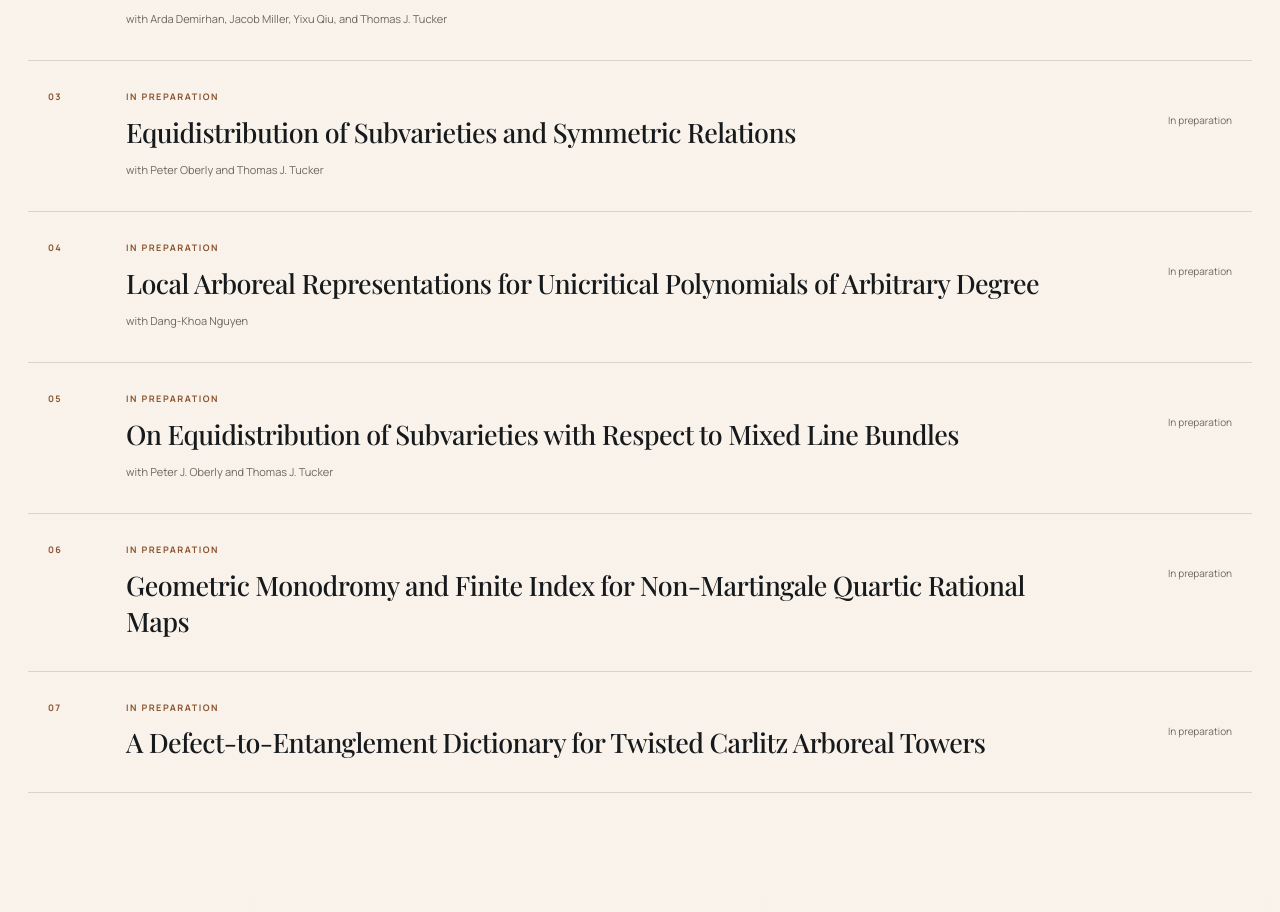
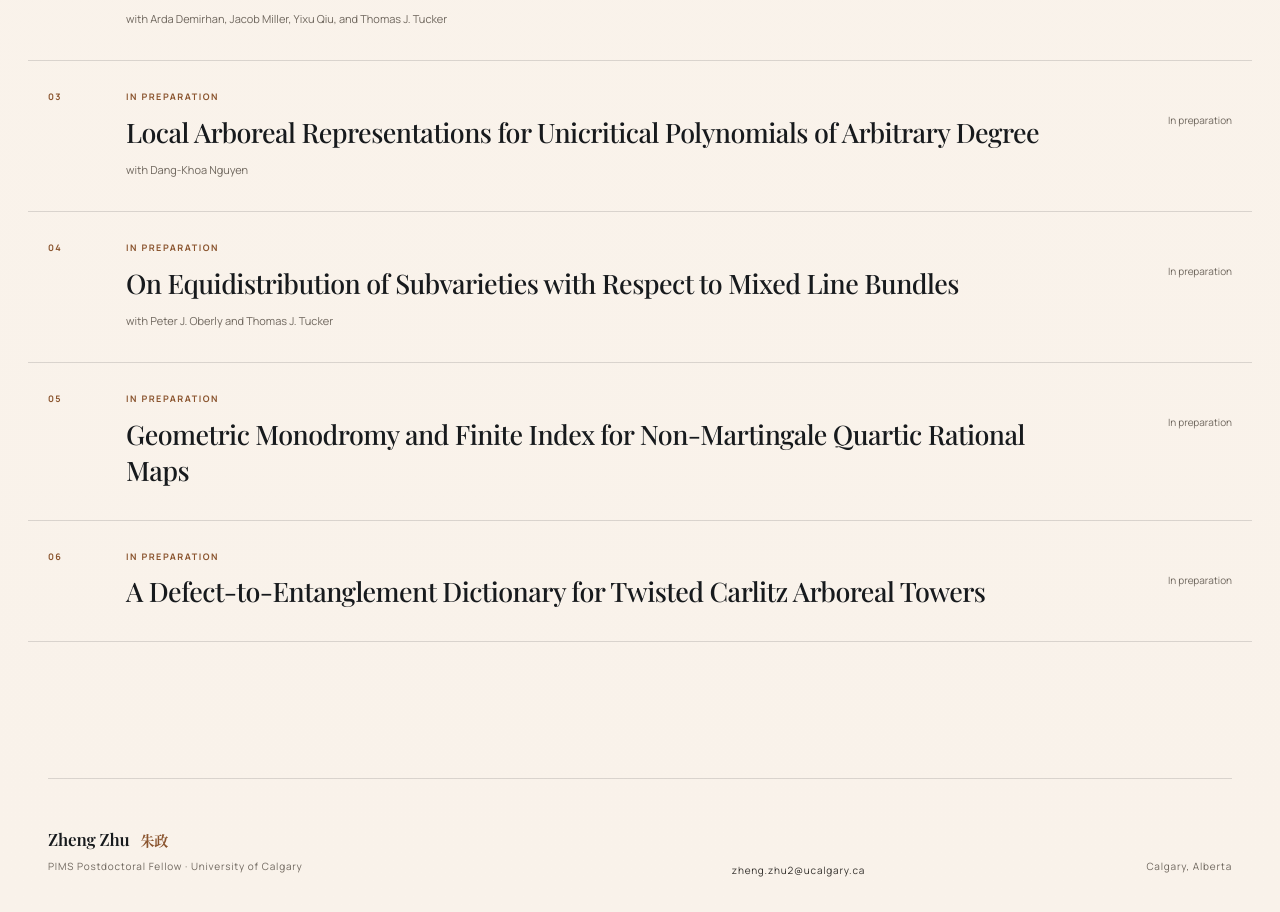
Before and after one commit to HodgeBundle/Personal-Website, a Next.js app: page /research in a window 1280 px wide. Shown: the part 994-1906 px from the top of the page. Built offline with nearby package versions, Linux system fonts and the light colour scheme.

Commit message:
Remove third research paper

```diff
--- a/app/research/page.tsx
+++ b/app/research/page.tsx
@@ -23,12 +23,6 @@ const works = [
     href: "https://arxiv.org/abs/2311.11497",
     authors: "with Arda Demirhan, Jacob Miller, Yixu Qiu, and Thomas J. Tucker",
     status: "Accepted by Involve, 2023",
-  },
-  {
-    type: "In preparation",
-    title: "Equidistribution of Subvarieties and Symmetric Relations",
-    authors: "with Peter Oberly and Thomas J. Tucker",
-    status: "In preparation",
   },
   {
     type: "In preparation",
```
